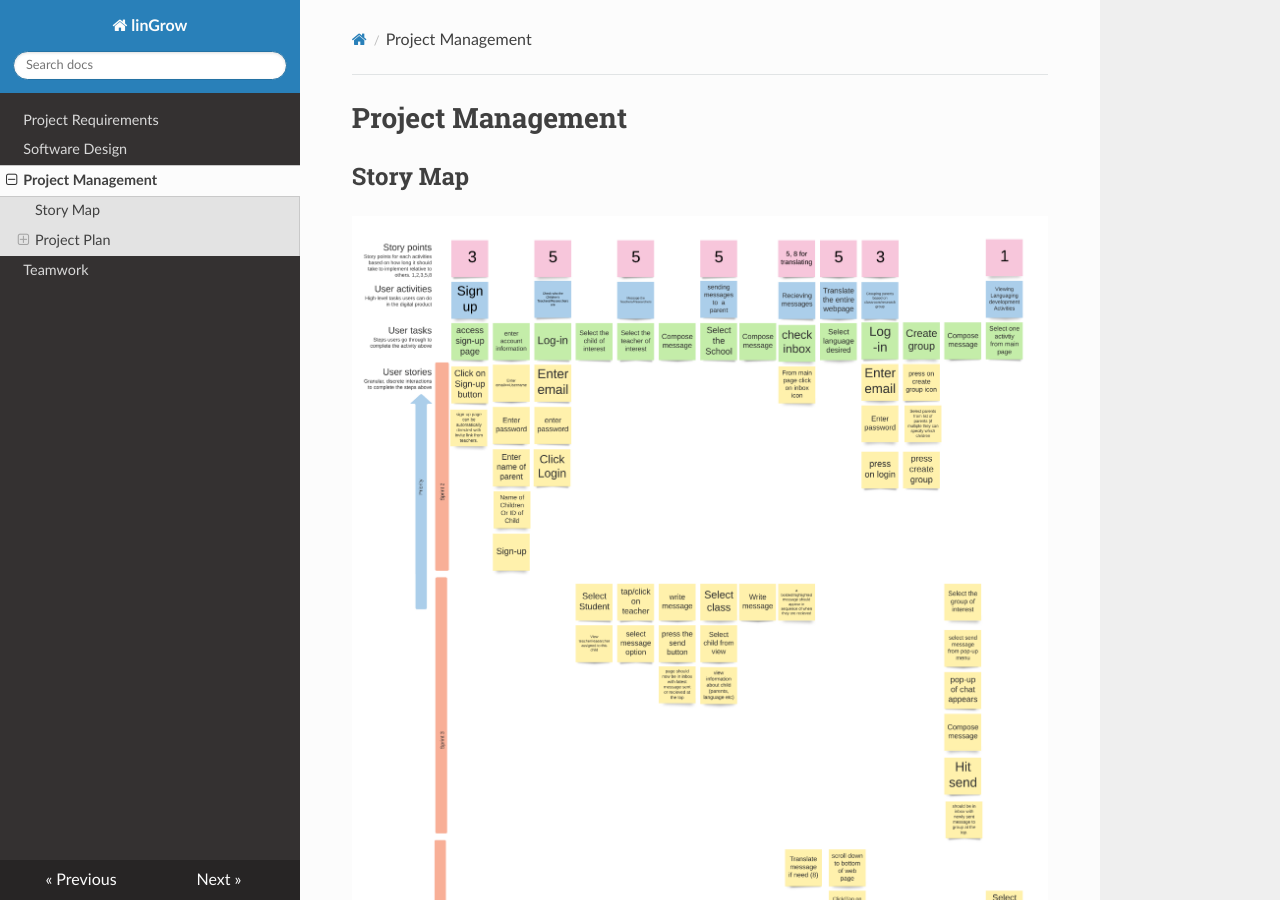
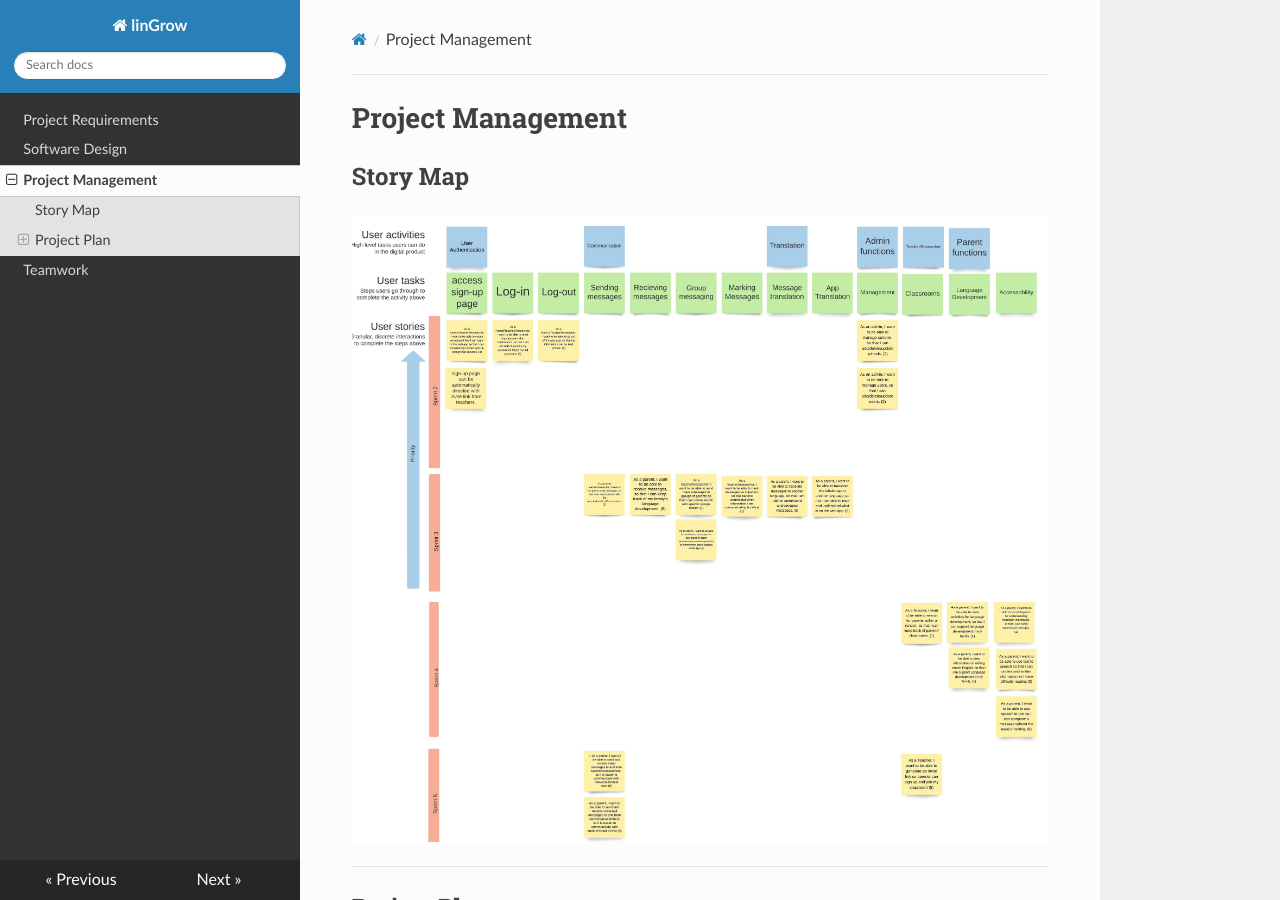
Before and after one commit to UAlbertaSu/linGrow, an MkDocs documentation site: the page built from docs/management.md, in a window 1280 px wide and 900 px high. Built offline with MkDocs 1.6.1, drawn with Linux system fonts in a browser that asks for light colours; nearby versions of some CDN libraries.

Commit message:
deployed updated story map, deleted old storymap

```diff
--- a/docs/management.md
+++ b/docs/management.md
@@ -2,7 +2,7 @@
 
 ## Story Map
 
-![storyMap](img/storyMap401.png)
+![storyMap](img/updatedStoryMap401.png)
 
 ---
 
```
Also changed, not shown: docs/img/storyMap401.png (deleted), site/index.html, site/management/index.html, site/sitemap.xml, 1 other file.
